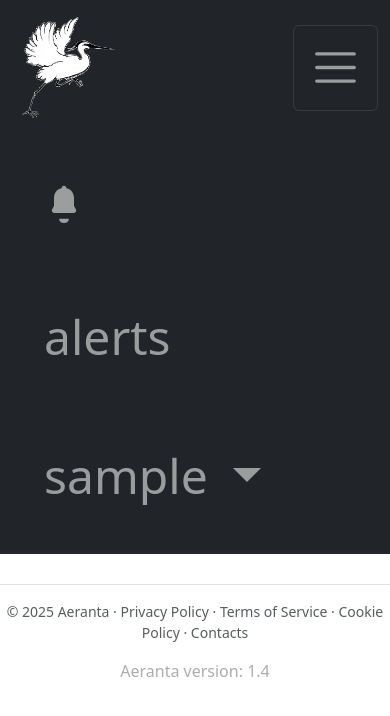
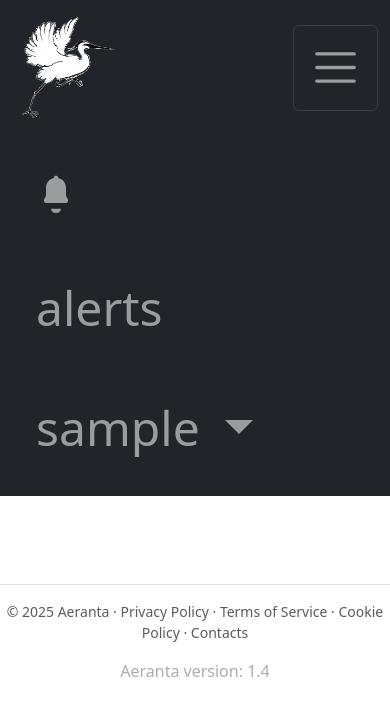
Before and after one commit to B0zhnev/aeranta, a Django app: page /notifications/email-notifications/ in a window 390 px wide, after a click that opens the changed part. Shown: the top 716 px of the page. Run offline with Django 5.2, Linux system fonts and the light colour scheme; the visitor is signed in with stand-in values (Sample User, id 1); data that the repository does not hold is empty; parts of the project's set-up code (start-up, migrations or seed data) failed here and were passed over.

Commit message:
mobile sizes test

```diff
--- a/aeranta/templates/base.html
+++ b/aeranta/templates/base.html
@@ -49,8 +49,7 @@
       /* Верхняя группа: колокольчик, Alerts, Username */
       .navbar-collapse.show > .navbar-nav > li > a.nav-link {
         font-size: 3rem;
-        margin-top: 0.1rem;
-        margin-bottom: 0.1rem;
+        padding: 1.5rem;
       }
 
       /* Dropdown Username */
@@ -58,14 +57,6 @@
         font-size: 3rem;
         margin-top: 1.5rem;
         margin-bottom: 1.5rem;
-
-      }
-
-      .navbar-collapse.show .dropdown-menu {
-        padding: 0.6rem;
-      }
-      .navbar-collapse.show .dropdown-item {
-
       }
       .mobile-logo-text {
         font-size: 3.3rem;
```
